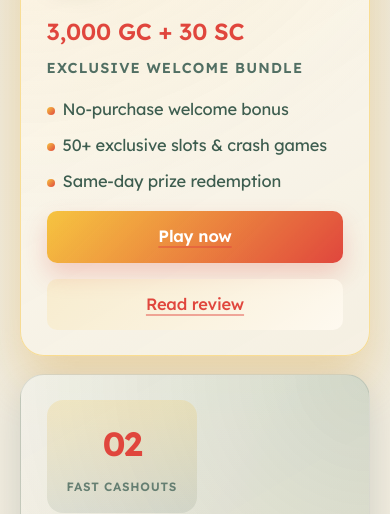
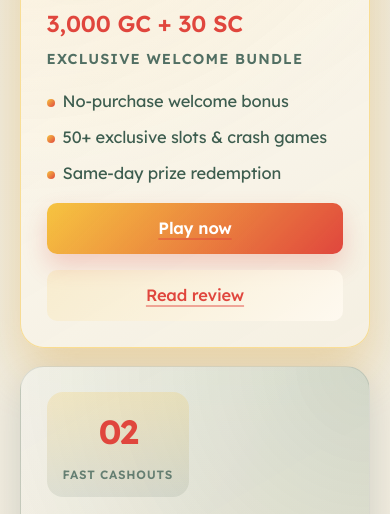
Before and after one commit to mattknuppel/101spins, a plain HTML site: page index.html in a window 390 px wide. Shown: the part 2276-2790 px from the top of the page. Drawn offline with Linux system fonts and the light colour scheme.

Commit message:
Adjust mobile bonus typography spacing

```diff
--- a/assets/css/styles.css
+++ b/assets/css/styles.css
@@ -612,7 +612,7 @@ h3 {
 
   .offer-rank {
     justify-self: start;
-    padding: 1rem 1.25rem;
+    padding: 0.75rem 1rem;
     display: inline-grid;
   }
 
@@ -632,7 +632,7 @@ h3 {
   }
 
   .bonus-amount {
-    font-size: 1.45rem;
+    font-size: clamp(1.3rem, 1.05rem + 1.6vw, 1.6rem);
   }
 }
 
```
